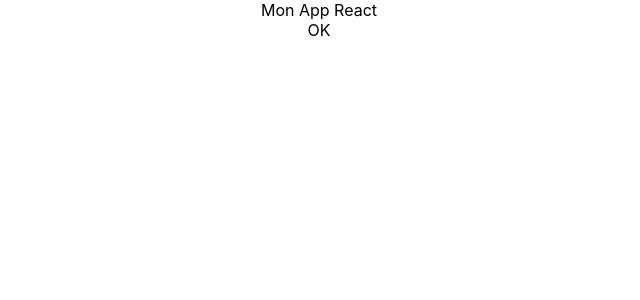
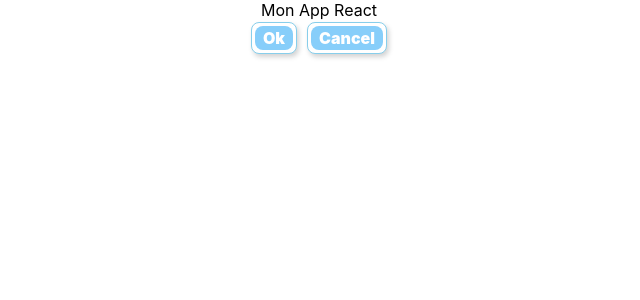
Before and after one commit to champix56/react_cv, a React (Create React App) app: page / in a window 1280 px wide. Shown: the top 300 px of the page, without its empty margins (321-961 px from the left). Built offline with nearby package versions, Linux system fonts and the light colour scheme.

Commit message:
modification du comportement css

```diff
--- a/src/App/App.js
+++ b/src/App/App.js
@@ -4,7 +4,8 @@ import './App.css';
 
 function App(props) {
   return (
-    <div className="App">Mon App React<Button text="OK"></Button>
+    <div className="App">Mon App React<br/>
+      <Button text="Ok"></Button><Button text="Cancel"></Button>
    </div>
  );
 }
--- a/src/App/component/Button/Button.js
+++ b/src/App/component/Button/Button.js
@@ -4,7 +4,9 @@ import styles from './Button.module.css';
 
 const Button = (props) => (
   <div className={styles.Button} data-testid="Button">
+  <div className={styles.content}>
     {props.text}
+    </div>
   </div>
 );
 
--- a/src/App/component/Button/Button.module.css
+++ b/src/App/component/Button/Button.module.css
@@ -1 +1,19 @@
-.Button {}
+.Button {
+    display: inline-block;
+    width:auto;
+    padding: 3px;
+    margin: 2Px 5px;
+    border:1px solid skyblue;
+    background-color: white;
+    border-radius: 8px;
+    user-select : none;
+    box-shadow: 2px 3px 5px lightgrey;
+}
+.content{
+    background-color: lightskyblue;
+    color: white;
+    font-weight: 900;
+    padding: 2px 8px;
+    border-radius: 8px;
+
+}
```
